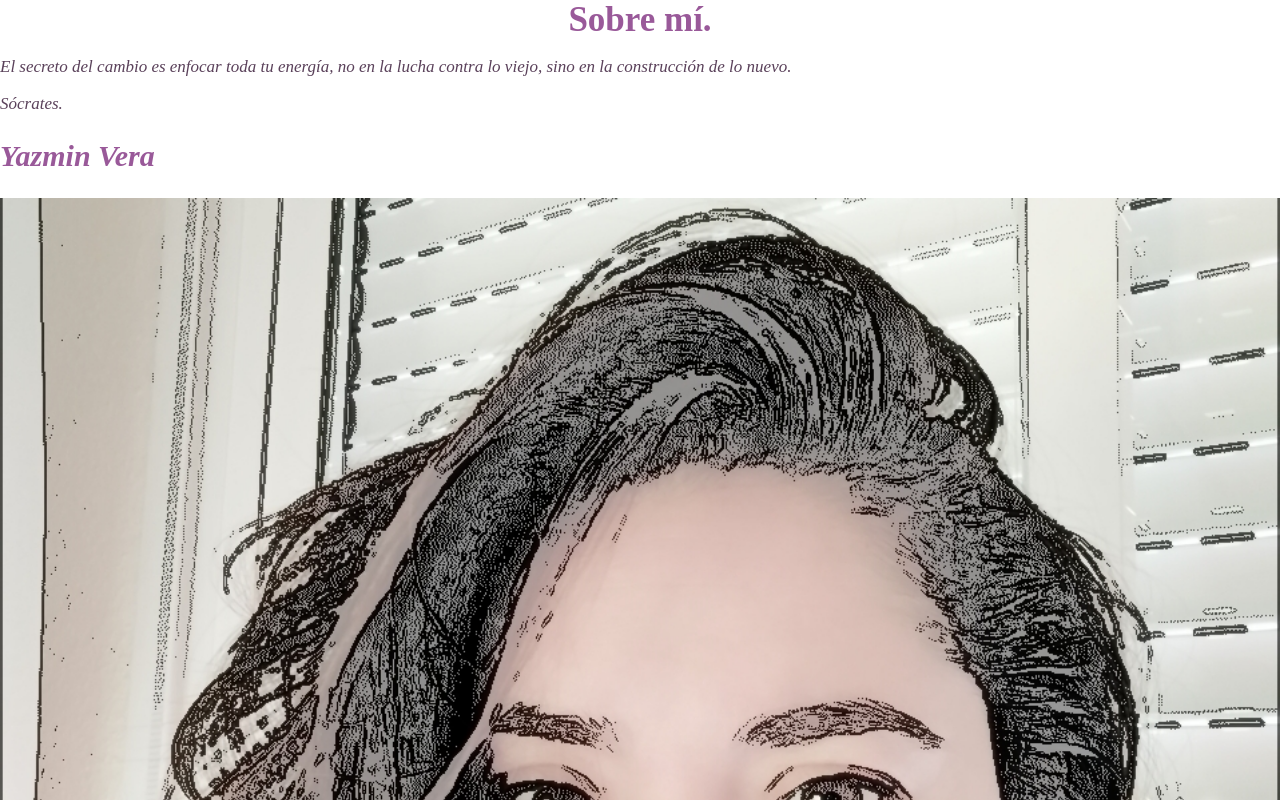
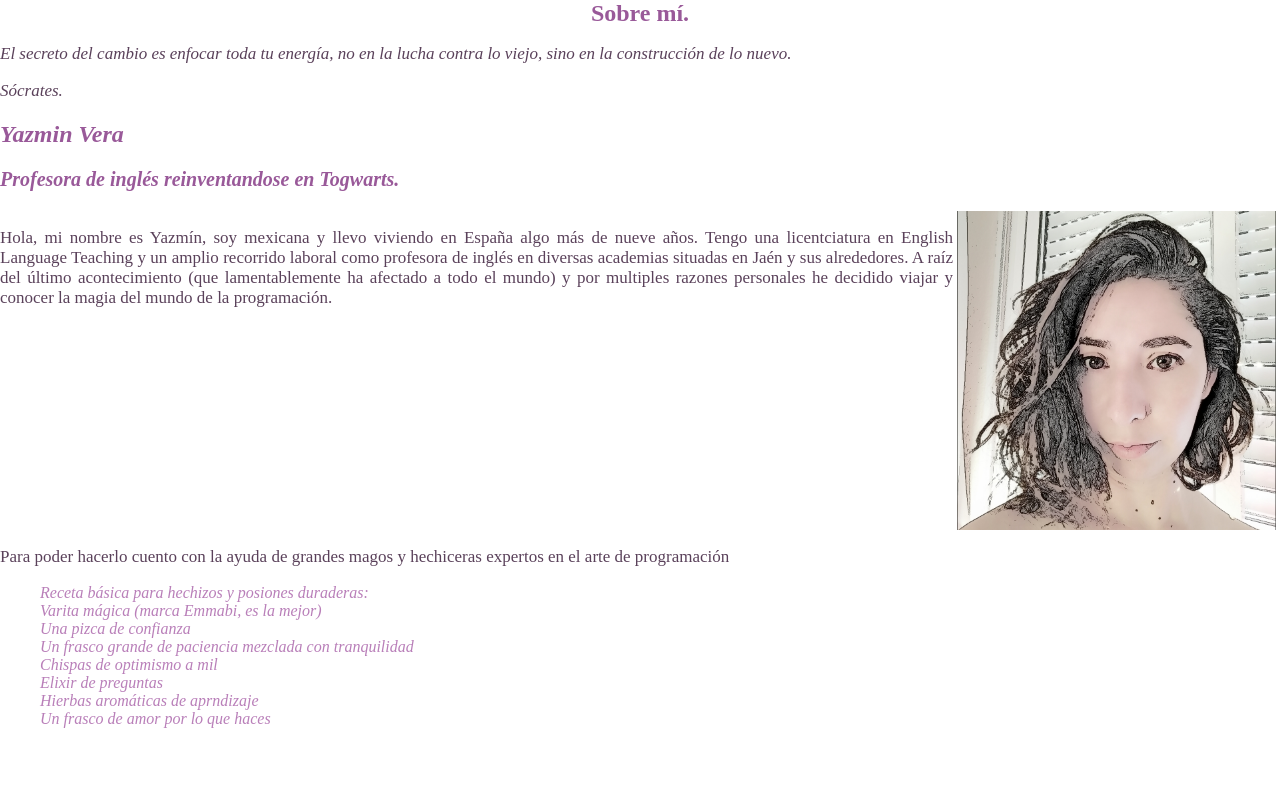
Before and after one commit to yazbe/practica_1, a website: page about.html in a window 1280 px wide. Shown: the top 800 px of the page. Drawn offline with Linux system fonts and the light colour scheme.

Commit message:
media-flexbox

```diff
--- a/about.html
+++ b/about.html
@@ -12,12 +12,7 @@
 
     <title>Static Template</title>
 </head>
-<!--
-    En este archivo poco te puedo decir mas que el tema del formateo del código una vez mas
-    la indentación es importante, la agrupación de partes de código. que te acabaran haciendo ver
-    como en matrix lo que generan visualmente, aunque te parezca esto una locura, será así. Llegara un
-    momento en el que no tendrás que ver lo que genera porque lo verás en tu cabeza.
-  -->
+
 
 <body>
     <h1>Sobre mí.</h1>
@@ -36,12 +31,11 @@
         <i>Yazmin Vera</i>
     </h2>
 
-    <img src="pic.jpg" width="100%">
-
     <h3>
         <i><b>Profesora de inglés reinventandose en Togwarts.</i></b>
     </h3>
 
+    <div class="profile-row profile-row-1">
         <p class="paragraph align-justify">
             Hola, mi nombre es Yazmín, soy mexicana y llevo viviendo
             en España algo más de nueve años. Tengo una licentciatura en English
@@ -51,6 +45,8 @@
             por multiples razones personales he decidido viajar y conocer la magia del
             mundo de la programación.
         </p>
+        <img class="profile-row profile-row-2" src="images/pic.jpg" width="25%" height="25%">
+    </div>
 
     <p class="paragraph align-justify">
         Para poder hacerlo cuento con la ayuda de grandes magos y hechiceras expertos en el arte de programación
--- a/css/me-index.css
+++ b/css/me-index.css
@@ -67,11 +67,11 @@ th {
 }
 
 .orange {
-  background-color: rgba(192, 103, 26, 0.9);
+  background-color: rgba(235, 186, 144, 0.829);
 }
 
 .green {
-  background-color: rgba(98, 209, 98, 0.9);
+  background-color: rgba(163, 240, 147, 0.733);
 }
 
 .foot {
@@ -115,9 +115,7 @@ body {
 }
 
 .background{
-  background-image: url("../images/stars.jpg");
-  /*background-repeat: no-repeat;
-  background-position: cover;*/
+  background-image: url("../images/flower.jpg");
 }
 
 /*colors*/
@@ -128,3 +126,46 @@ body {
 .font-dark {
   color: rgb(110, 81, 91);
 }
+
+@media(max-width: 700px) {
+  html {
+    height: 100%;
+  }
+}
+
+h1 {
+  font-size: 1.5rem;
+}
+
+h2 {
+  font-size: 1.5rem;
+  margin: 0 0 0.5 0;
+}
+
+main {
+  width:90%;
+}
+
+input,
+button {
+  margin: 5px auto;
+  border-radius: 0.2em;
+  transition: 0.6s;
+
+}
+
+.profile-row {
+  display: flex;
+  flex-direction: row;
+  justify-content: start;
+ }
+
+ .profile-row-1 {
+   margin-right: 4px;
+   flex-grow: 2;
+ }
+
+ .profile-row-2 {
+  margin-left: 4px;
+  flex-grow: 1;
+}
```
Also changed, not shown: images/background1.jpg (deleted), images/background2.jpg (deleted), images/flower.jpg (added), images/pic.jpg (renamed from pic.jpg), images/stars.jpg (deleted), 1 other file. Lines whose indentation alone changed are shown as unchanged.
